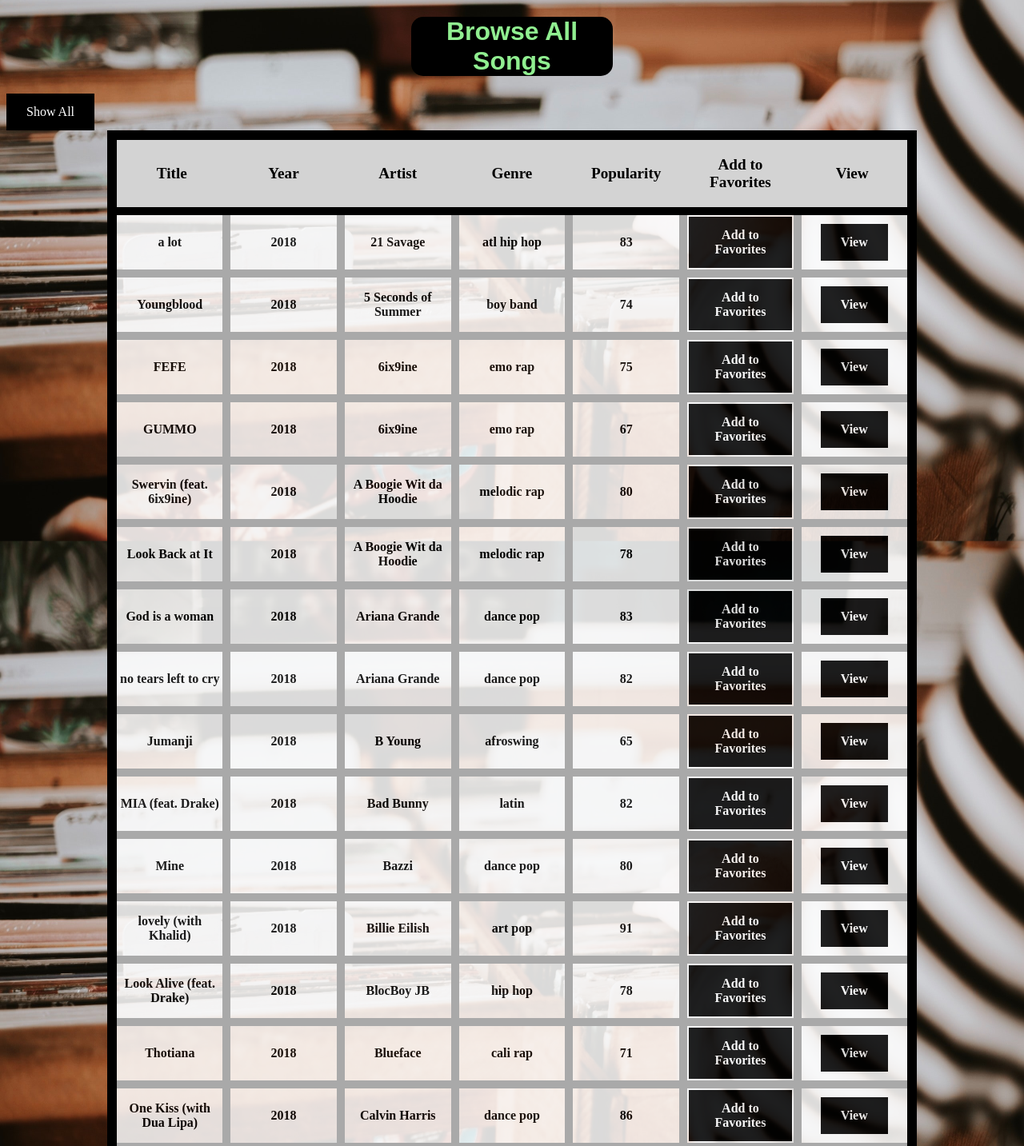
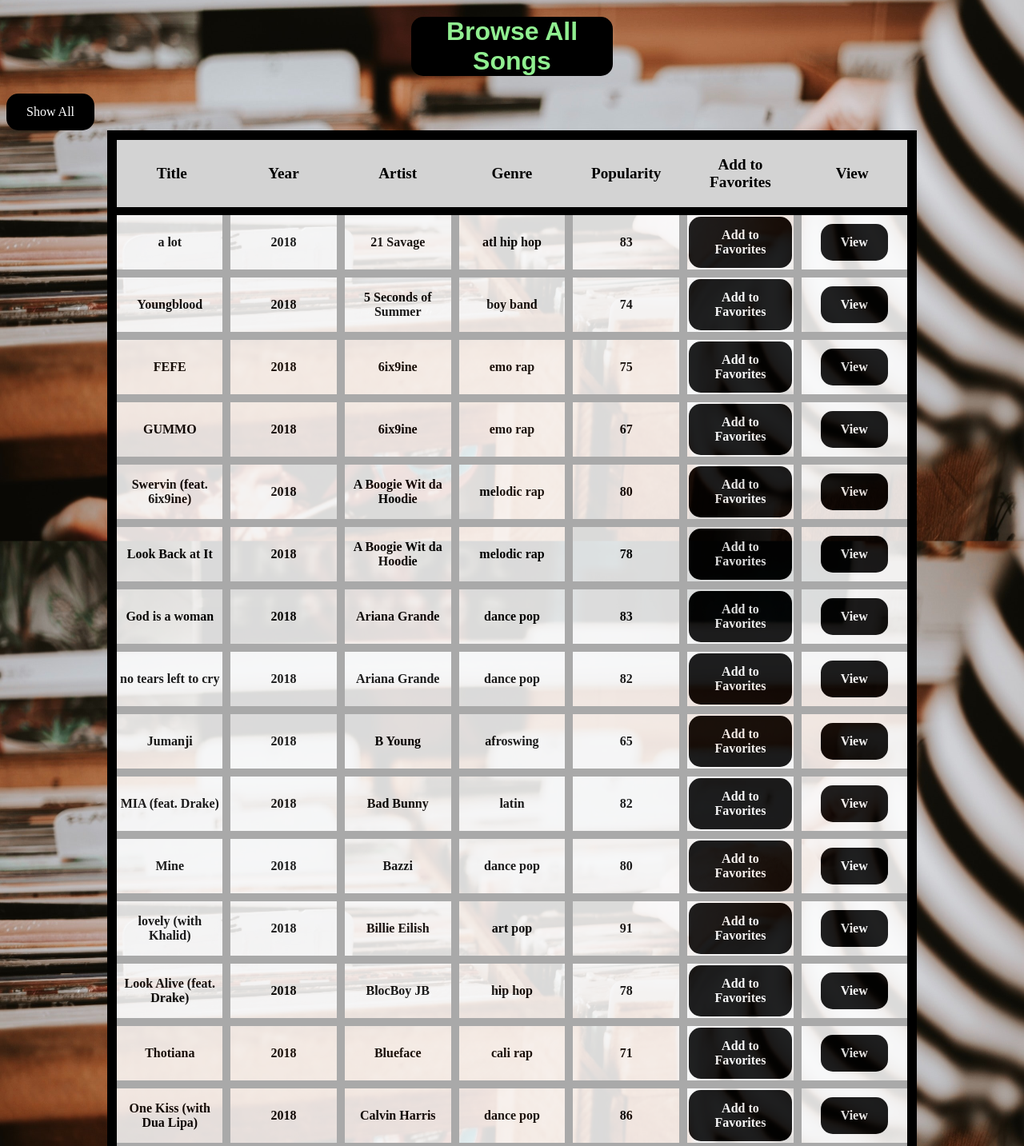
Before and after one commit to jpope229/Comp3512f2022Asg1, a PHP site: page /browse.php in a window 1280 px wide. Shown: the part 177-1610 px from the top of the page at 80% size. Run offline with PHP 8.4, Linux system fonts and the light colour scheme; data comes from the database, SQL or seed files in the repository.

Commit message:
final css

```diff
--- a/css/browse.css
+++ b/css/browse.css
@@ -149,6 +149,7 @@ h1.queryName{
         display: block;
         text-align: center;
         text-decoration: none;
+        border-radius: 15px;
     }
 
     .viewme {
@@ -160,6 +161,7 @@ h1.queryName{
         display: block;
         text-align: center;
         text-decoration: none;
+        border-radius: 15px;
     }
 
     footer {
@@ -227,3 +229,7 @@ div.nav a:active{
     a.showAllButton:active {
         background-color: purple;
     }
+
+    .showAllButton{
+        border-radius: 15px;
+    }
--- a/css/favorites.css
+++ b/css/favorites.css
@@ -83,6 +83,7 @@ th {
     display: block;
     text-align: center;
     text-decoration: none;
+    border-radius: 15px;
 }
 
 .viewme {
@@ -94,6 +95,7 @@ th {
     display: block;
     text-align: center;
     text-decoration: none;
+    border-radius: 15px;
 }
 
 footer {
```
